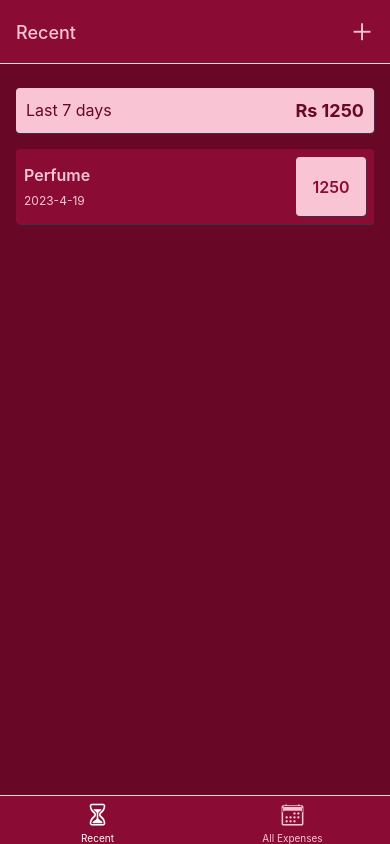
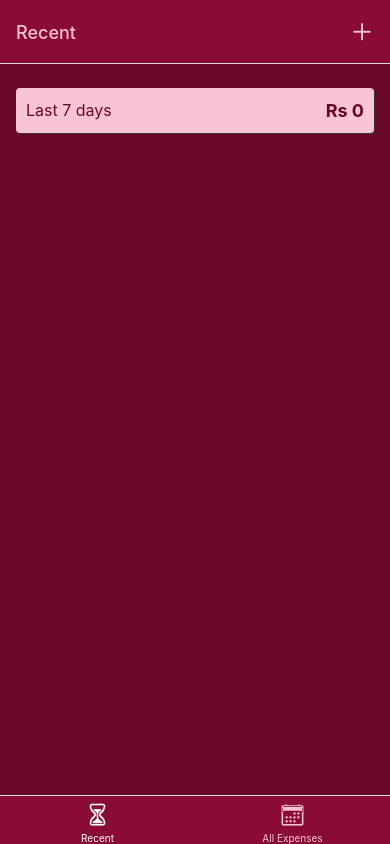
Before and after one commit to Nayni19/Expense-Tracker-App, a React Native app: screen /RecentExpenses in a window 390 px wide. Built offline with nearby package versions, Linux system fonts and the light colour scheme.

Commit message:
Add, delete and update working

```diff
--- a/App.js
+++ b/App.js
@@ -1,5 +1,4 @@
 import { StatusBar } from "expo-status-bar";
-import { StyleSheet, Text, View } from "react-native";
 import { NavigationContainer } from "@react-navigation/native";
 import { Ionicons } from "@expo/vector-icons";
 import { createNativeStackNavigator } from "@react-navigation/native-stack";
--- a/components/ExpensesOutput/ExpenseItem.js
+++ b/components/ExpensesOutput/ExpenseItem.js
@@ -3,10 +3,10 @@ import { GlobalStyles } from "../../styles";
 import { getFormattedDate } from "../../util/date";
 import { useNavigation } from "@react-navigation/native";
 
-const ExpenseItem = ({ id, desc, date, amount }) => {
+const ExpenseItem = ({ id, desc, amount, date }) => {
   const navigation = useNavigation();
   const pressHandler = () => {
-    navigation.navigate("ManageExpenses", { expenseId: id });
+    navigation.navigate("ManageExpenses", { id: id });
   };
 
   return (
--- a/components/ExpensesOutput/ExpensesList.js
+++ b/components/ExpensesOutput/ExpensesList.js
@@ -1,10 +1,16 @@
-import { FlatList, Text, View } from "react-native";
+import { FlatList } from "react-native";
 import ExpenseItem from "./ExpenseItem";
 
 const renderExpenses = (itemData) => {
   return <ExpenseItem {...itemData.item} />;
 };
 const ExpensesList = ({ expenses }) => {
-  return <FlatList data={expenses} renderItem={renderExpenses} />;
+  return (
+    <FlatList
+      data={expenses}
+      renderItem={renderExpenses}
+      keyExtractor={(item) => item.id}
+    />
+  );
 };
 export default ExpensesList;
--- a/components/ExpensesOutput/ExpensesOutput.js
+++ b/components/ExpensesOutput/ExpensesOutput.js
@@ -1,4 +1,4 @@
-import { StyleSheet, Text, View } from "react-native";
+import { StyleSheet, View } from "react-native";
 import ExpensesSummary from "./ExpensesSummary";
 import ExpensesList from "./ExpensesList";
 import { GlobalStyles } from "../../styles";
--- a/screens/AllExpenses.js
+++ b/screens/AllExpenses.js
@@ -1,4 +1,4 @@
-import { StyleSheet, Text, View } from "react-native";
+import { StyleSheet, View } from "react-native";
 import ExpensesOutput from "../components/ExpensesOutput/ExpensesOutput";
 import { useContext } from "react";
 import { ExpenseContext } from "../store/ExpenseContext";
@@ -7,7 +7,7 @@ const AllExpenses = () => {
   const expensesCtx = useContext(ExpenseContext);
   return (
     <View style={styles.root}>
-      <ExpensesOutput expenses={expensesCtx.expenses} period={"Total"} />
+      <ExpensesOutput expenses={expensesCtx.expenses} period="Total" />
     </View>
   );
 };
--- a/screens/ManageExpenses.js
+++ b/screens/ManageExpenses.js
@@ -1,13 +1,13 @@
 import { useContext, useLayoutEffect } from "react";
 import { StyleSheet, View } from "react-native";
-import { Ionicons } from "@expo/vector-icons";
 import { GlobalStyles } from "../styles";
 import Button from "../components/Button";
 import { ExpenseContext } from "../store/ExpenseContext";
+import Icon from "../UI/Icon";
 
-const ManageExpenses = ({ navigation, route }) => {
+const ManageExpenses = ({ route, navigation }) => {
   const expenseCtx = useContext(ExpenseContext);
-  const id = route.params?.expenseId;
+  const id = route.params?.id;
   const isEditing = !!id;
 
   const onCancelHandler = () => {
@@ -18,13 +18,13 @@ const ManageExpenses = ({ navigation, route }) => {
       expenseCtx.updateExpense(id, {
         desc: "Textt",
         amount: 200,
-        date: "2023-04-21",
+        date: new Date("2023-04-21"),
       });
     } else {
       expenseCtx.addExpense({
         desc: "Textt!!",
         amount: 200,
-        date: "2023-04-21",
+        date: new Date("2023-04-21"),
       });
     }
     navigation.goBack();
@@ -55,9 +55,9 @@ const ManageExpenses = ({ navigation, route }) => {
         </Button>
       </View>
       <View style={styles.delContainer}>
-        <Ionicons
+        <Icon
           size={30}
-          name="trash"
+          icon="trash"
           color={GlobalStyles.colors.primary100}
           onPress={ondeleteHandler}
         />
--- a/screens/RecentExpenses.js
+++ b/screens/RecentExpenses.js
@@ -1,4 +1,4 @@
-import { StyleSheet, Text, View } from "react-native";
+import { StyleSheet, View } from "react-native";
 import ExpensesOutput from "../components/ExpensesOutput/ExpensesOutput";
 import { useContext } from "react";
 import { ExpenseContext } from "../store/ExpenseContext";
@@ -11,12 +11,12 @@ const RecentExpenses = () => {
     const today = new Date();
     const recent = recentDays(today, 7);
 
-    return expense.date >= recent;
+    return expense.date >= recent && expense.date < today;
   });
 
   return (
     <View style={styles.root}>
-      <ExpensesOutput expenses={recentExpensesHandler} period={"Last 7 days"} />
+      <ExpensesOutput expenses={recentExpensesHandler} period="Last 7 days" />
     </View>
   );
 };
--- a/store/ExpenseContext.js
+++ b/store/ExpenseContext.js
@@ -5,7 +5,7 @@ const DUMMY_EXPENSES = [
     id: "e1",
     desc: "Perfume",
     amount: 1250,
-    date: new Date("2023-04-19"),
+    date: new Date("2023-04-20"),
   },
   {
     id: "e2",
@@ -58,7 +58,7 @@ export const ExpenseContext = createContext({
   updateExpense: (id, { desc, amount, date }) => {},
 });
 
-const expenseReducer = (action, state) => {
+const expenseReducer = (state, action) => {
   switch (action.type) {
     case "ADD":
       const id = new Date().toString() + Math.random().toString();
@@ -105,7 +105,6 @@ const ExpenseContextProvider = ({ children }) => {
   return (
     <ExpenseContext.Provider value={value}>{children}</ExpenseContext.Provider>
   );
-
 };
 
 export default ExpenseContextProvider;
```
